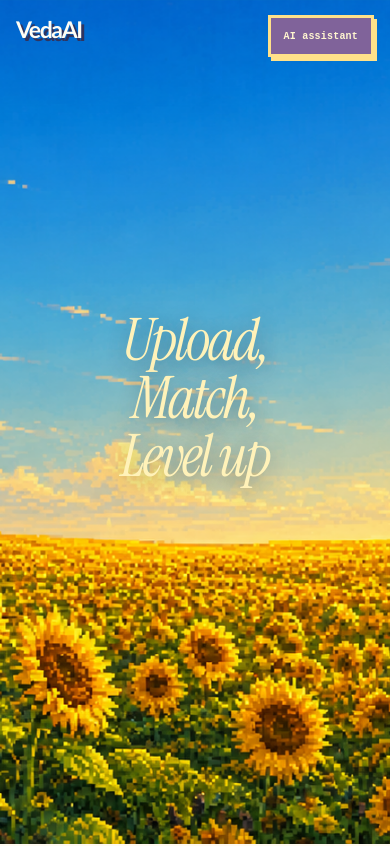
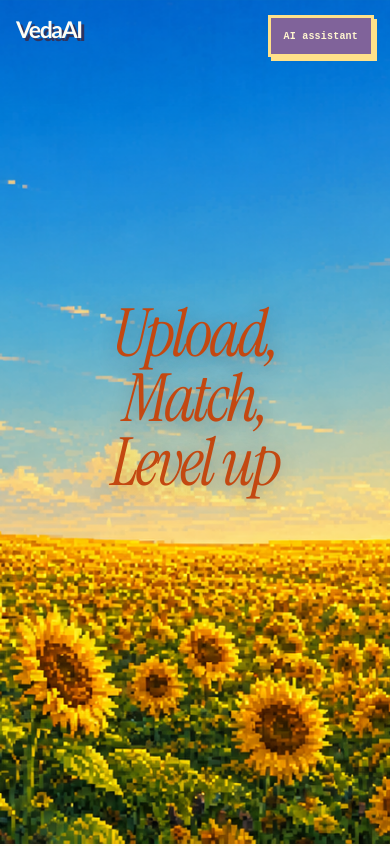
Before and after one commit to AV-iesy/vedaAI, a Next.js app: page / in a window 390 px wide. Shown: the top 846 px of the page. Built offline with nearby package versions, Linux system fonts and the light colour scheme.

Commit message:
style: enlarge and recolor scenery headline

```diff
--- a/app/globals.css
+++ b/app/globals.css
@@ -55,7 +55,7 @@ button:focus-visible, input:focus-visible, label:focus-within { outline: 3px sol
 .ai-assistant-button:hover { color: #56305f; background: #f2dfbd; transform: translate(2px, 2px); box-shadow: 3px 4px 0 #ffe18a; }
 .ai-assistant-button:focus-visible { outline: 3px solid var(--paper); outline-offset: 5px; }
 .scenery-title { position: absolute; inset: 0; z-index: 1; display: grid; place-items: center; padding: 100px 30px 60px; text-align: center; pointer-events: none; }
-.scenery-title h1 { width: min(820px, 100%); margin: 0; display: grid; gap: clamp(10px, 1.3vw, 20px); color: #fff2b9; font-family: "Instrument Serif", Georgia, "Times New Roman", serif; font-size: clamp(64px, 8vw, 122px); font-style: italic; font-weight: 400; line-height: .8; letter-spacing: -.045em; text-shadow: 0 5px 20px rgba(30, 42, 60, .42); transform: translateY(-7vh); }
+.scenery-title h1 { width: min(900px, 100%); margin: 0; display: grid; gap: clamp(10px, 1.3vw, 20px); color: #c34811; font-family: "Instrument Serif", Georgia, "Times New Roman", serif; font-size: clamp(72px, 9vw, 138px); font-style: italic; font-weight: 400; line-height: .8; letter-spacing: -.045em; text-shadow: 0 5px 20px rgba(30, 42, 60, .32); transform: translateY(-7vh); }
 .scenery-title__upload, .scenery-title__level { display: block; font: inherit; }
 .scenery-title__upload { padding-right: .45em; text-align: left; }
 .scenery-title__match { position: relative; z-index: 1; display: block; padding-left: .34em; font: inherit; text-align: center; }
@@ -225,7 +225,7 @@ button:focus-visible, input:focus-visible, label:focus-within { outline: 3px sol
   .scenery-wordmark { font-size: 23px; }
   .ai-assistant-button { min-height: 42px; padding: 0 13px; font-size: 10px; box-shadow: 3px 4px 0 #ffe18a; }
   .scenery-title { padding: 88px 18px 50px; }
-  .scenery-title h1 { gap: 10px; font-size: clamp(50px, 15vw, 70px); line-height: .82; transform: translateY(-5vh); }
+  .scenery-title h1 { gap: 10px; font-size: clamp(56px, 17vw, 80px); line-height: .82; transform: translateY(-5vh); }
   .scenery-title__upload, .scenery-title__match, .scenery-title__level { padding: 0; text-align: center; }
   .upload-hero { width: min(100% - 20px, 560px); padding: 45px 10px 34px; }
   .hero-copy { padding: 22px 16px 28px; }
```
Also changed, not shown: .21st/DESIGN.md, .21st/design.json.
